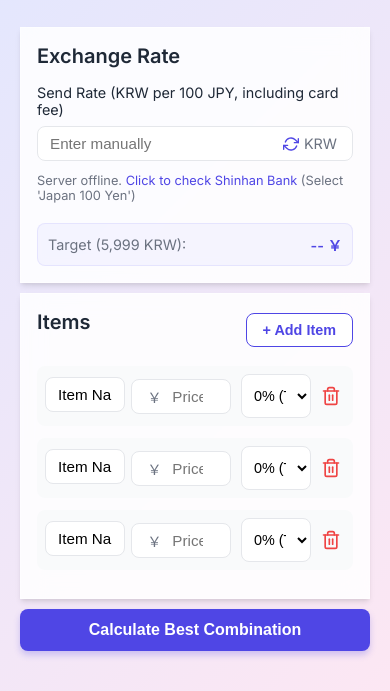
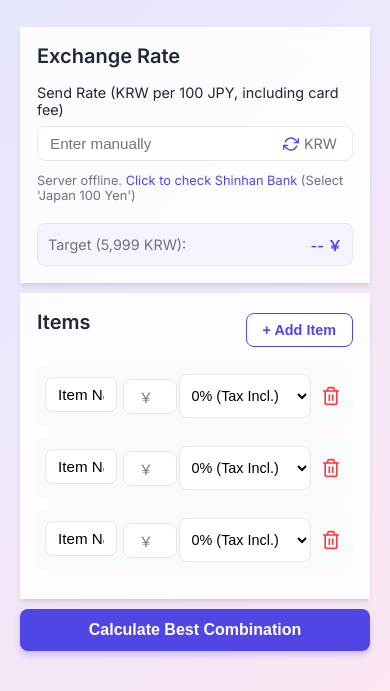
Before and after one commit to mydyney/themore, a website: page index.html in a window 390 px wide. Shown: the part 189-880 px from the top of the page. Drawn offline with Linux system fonts and the light colour scheme; no server answers.

Commit message:
style: Adjust product row layout for mobile
- Minimize Item Name and Price fields (flex: 2)
- Expand Discount/Tax Select field (flex: 5)
- Ensures long tax options are visible without scrolling
- Optimize space usage for small screens
- Keep compact layout for name/price based on user requirement (2 digits / 5 digits)

```diff
--- a/style.css
+++ b/style.css
@@ -485,21 +485,21 @@ input[type="text"]:focus {
     }
 
     .product-row input[type="text"] {
-        flex: 3.6;
+        flex: 2;
         /* Ratio 3.6 (10% smaller) */
         min-width: 0;
         /* Allow shrinking */
     }
 
     .input-wrapper {
-        flex: 6.6;
+        flex: 2;
         /* Ratio 6.6 (10% larger) */
         min-width: 0;
     }
 
     .discount-select {
-        flex: 0 0 auto;
-        width: 70px;
+        flex: 5;
+        min-width: 0;
         /* Fixed width for discount */
         margin-left: 4px;
     }
```
